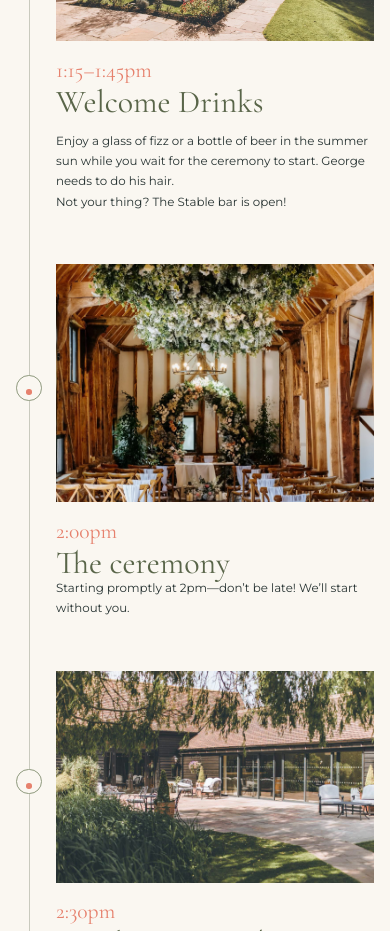
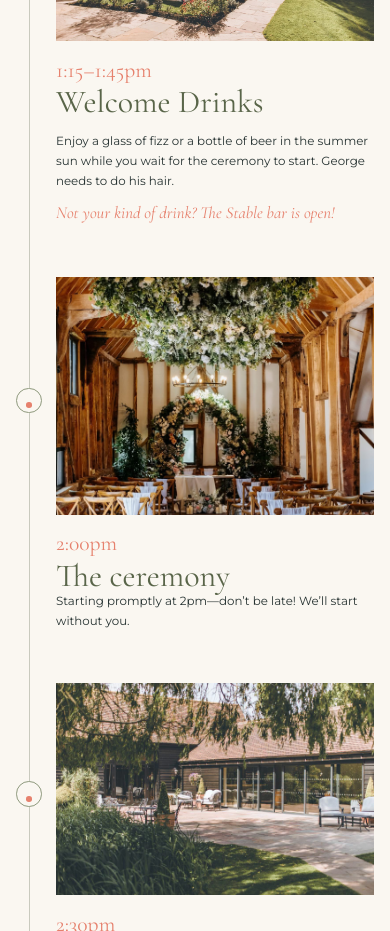
Before and after one commit to turbosasquatch/wallacebanner, a plain HTML site: page wedding.html in a window 390 px wide. Shown: the part 1620-2551 px from the top of the page. Drawn offline with nearby package versions, Linux system fonts and the light colour scheme.

Commit message:
Emphasize Welcome Drinks bar note

```diff
--- a/styles.css
+++ b/styles.css
@@ -916,6 +916,16 @@ iframe:focus-visible {
   margin-left: auto;
 }
 
+.timeline-aside {
+  display: block;
+  margin-top: 0.8rem;
+  color: var(--coral);
+  font-family: var(--display);
+  font-size: clamp(1rem, 1.4vw, 1.15rem);
+  font-style: italic;
+  line-height: 1.35;
+}
+
 .timeline-intro {
   margin-bottom: 0.35rem;
   font: 500 0.67rem/1.4 var(--ui);
@@ -1581,6 +1591,11 @@ iframe:focus-visible {
     line-height: 1.7;
   }
 
+  .timeline-aside {
+    margin-top: 0.65rem;
+    font-size: 1.05rem;
+  }
+
   .timeline-event:nth-child(even) .timeline-copy small {
     margin-left: 0;
   }
--- a/wedding.html
+++ b/wedding.html
@@ -9,7 +9,7 @@
     <link rel="preconnect" href="https://fonts.googleapis.com">
     <link rel="preconnect" href="https://fonts.gstatic.com" crossorigin>
     <link href="https://fonts.googleapis.com/css2?family=Cormorant+Garamond:ital,wght@0,400;0,500;1,400&amp;family=Montserrat:wght@400;500&amp;display=swap" rel="stylesheet">
-    <link rel="stylesheet" href="styles.css?v=20260715-9">
+    <link rel="stylesheet" href="styles.css?v=20260715-10">
   </head>
   <body class="event-page wedding-page">
     <a class="skip-link" href="#main-content">Skip to content</a>
@@ -95,7 +95,7 @@
             <div class="timeline-copy">
               <time datetime="2027-07-31T13:15">1:15–1:45pm</time>
               <h3>Welcome Drinks</h3>
-              <p class="timeline-description">Enjoy a glass of fizz or a bottle of beer in the summer sun while you wait for the ceremony to start. George needs to do his hair.<br>Not your thing? The Stable bar is open!</p>
+              <p class="timeline-description">Enjoy a glass of fizz or a bottle of beer in the summer sun while you wait for the ceremony to start. George needs to do his hair.<em class="timeline-aside">Not your kind of drink? The Stable bar is open!</em></p>
             </div>
           </li>
           <li class="timeline-event">
```
